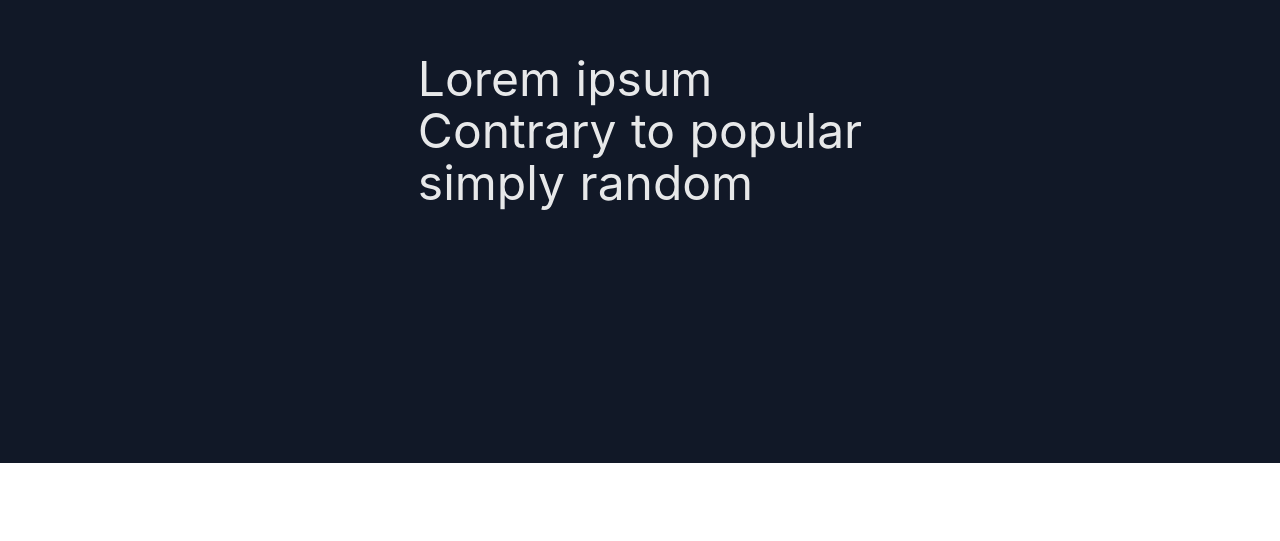
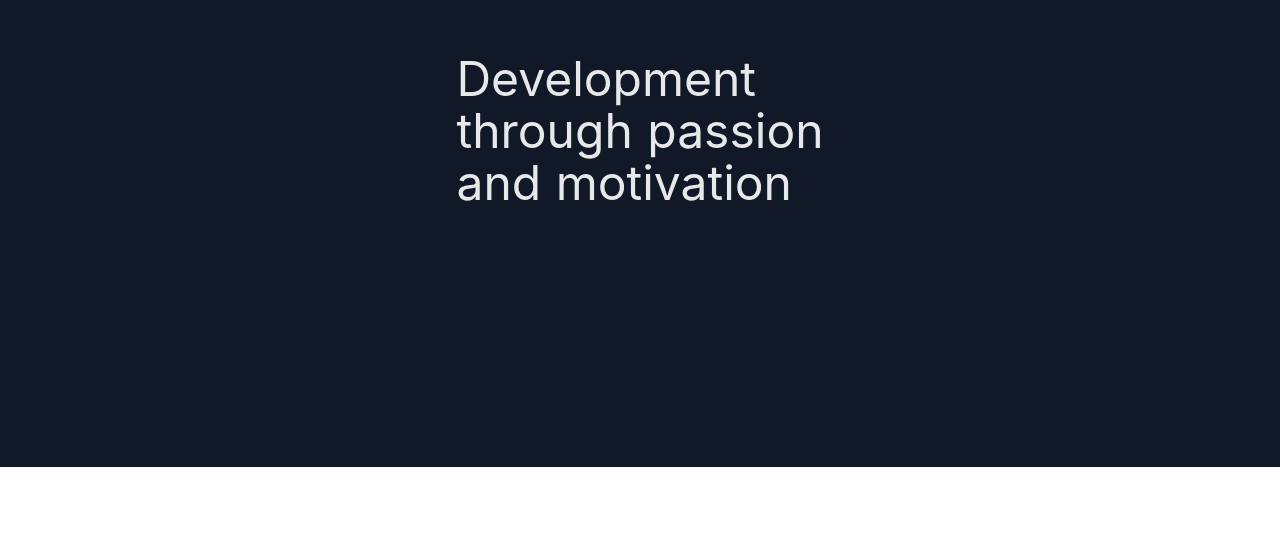
Before and after one commit to Steveo5/portfolio, a Nuxt app: page / in a window 1280 px wide. Shown: the part 201-742 px from the top of the page. Built offline with nearby package versions, Linux system fonts and the light colour scheme; grey boxes are pictures that could not be loaded.

Commit message:
Update home page main title text

```diff
--- a/pages/index.vue
+++ b/pages/index.vue
@@ -2,9 +2,9 @@
   <div>
     <div class="flex items-center justify-center bg-gray-900 sm:items-center py-64">
       <div>
-        <p class="text-white opacity-90 text-5xl mb-1">Lorem ipsum</p>
-        <p class="text-white opacity-90 text-5xl mb-1">Contrary to popular</p>
-        <p class="text-white opacity-90 text-5xl">simply random</p>
+        <p class="text-white opacity-90 text-5xl mb-1">Development</p>
+        <p class="text-white opacity-90 text-5xl mb-1">through passion</p>
+        <p class="text-white opacity-90 text-5xl mb-1">and motivation</p>
       </div>
     </div>
 
```
